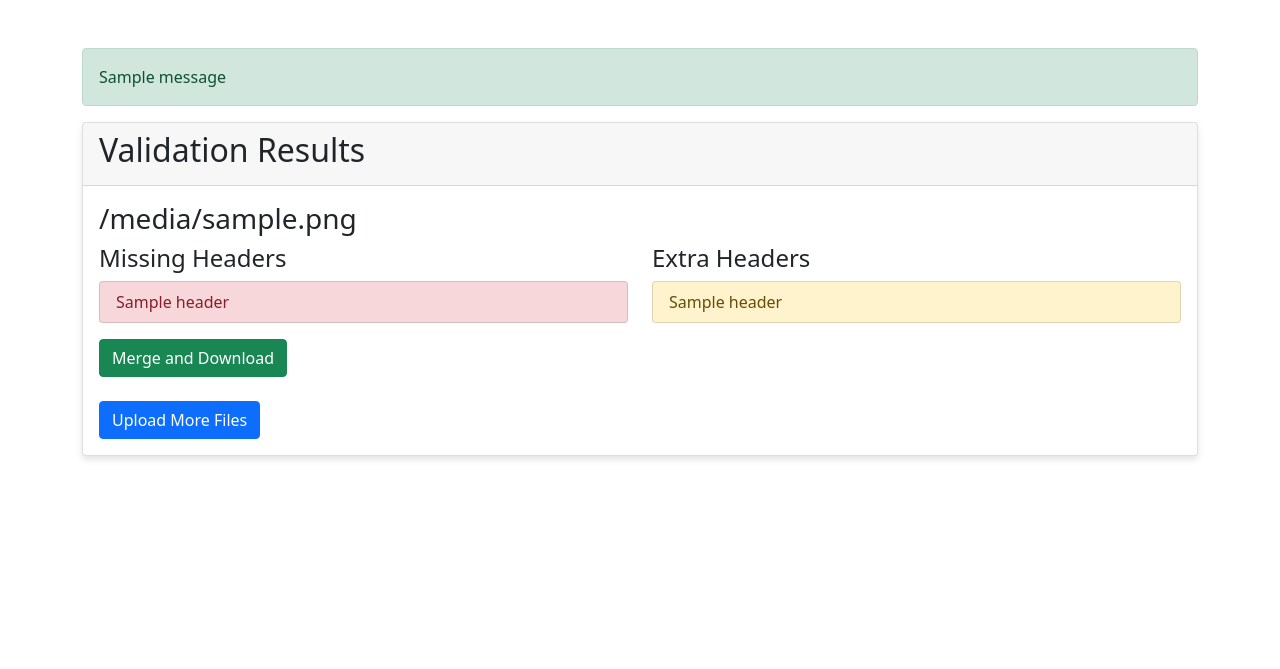
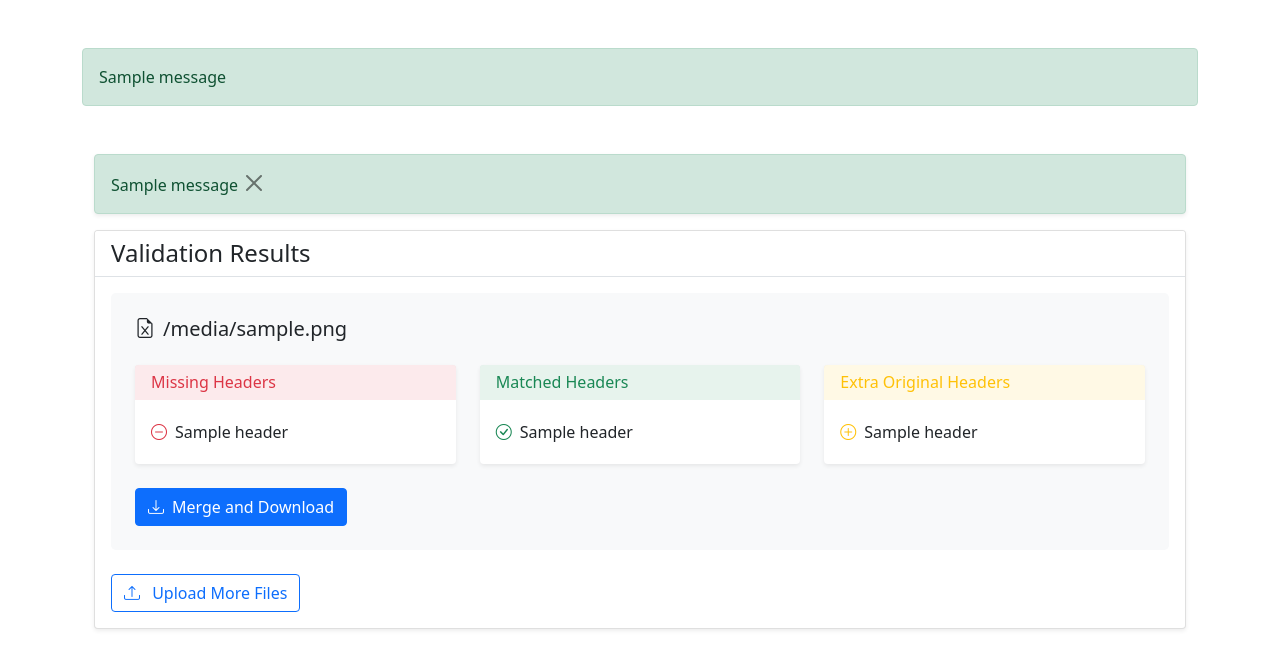
Before and after one commit to SinfulPhantom/excel-file-validation, a Flask app: template app/templates/results.html in a window 1280 px wide. Shown: the top 669 px of the page. Run offline with Flask 3, Linux system fonts and the light colour scheme; the template is opened without the code that fills it: most values are stand-ins (such as "Sample title", 1, 10 or a date in 2020); one stand-in notice (Sample message) is shown; some libraries are stand-ins or nearby versions.

Commit message:
header conversions

```diff
--- a/app/templates/results.html
+++ b/app/templates/results.html
@@ -1,104 +1,158 @@
 {% extends "base.html" %}
 {% block content %}
-<div class="card">
-    <div class="card-header">
-        <h2>Validation Results</h2>
+
+<div class="container mt-5">
+  {% with messages = get_flashed_messages(with_categories=true) %}
+    {% if messages %}
+      {% for category, message in messages %}
+        <div class="alert alert-{{ 'danger' if category == 'error' else category }} shadow-sm fade show">
+          {{ message }}
+          <button type="button" class="btn-close" data-bs-dismiss="alert"></button>
+        </div>
+      {% endfor %}
+    {% endif %}
+  {% endwith %}
+
+  <div class="card shadow-sm">
+    <div class="card-header bg-white border-bottom">
+      <h2 class="card-title h4 mb-0">Validation Results</h2>
+    </div>
+
+    <div class="card-body">
+      {% for result in results %}
+        <div class="result-section p-4 mb-4 bg-light rounded-3">
+          <h3 class="h5 mb-4 d-flex align-items-center">
+            <i class="bi bi-file-earmark-excel me-2"></i>
+            {{ result.filename }}
+          </h3>
+
+          <div class="row g-4">
+            <div class="col-md-4">
+              <div class="card h-100 border-0 shadow-sm">
+                <div class="card-header bg-danger bg-opacity-10 border-0">
+                  <h4 class="h6 mb-0 text-danger">Missing Headers</h4>
                 </div>
                 <div class="card-body">
-        {% for result in results %}
-        <div class="result-section mb-4">
-            <h3>{{ result.filename }}</h3>
-            <div class="row">
-                <div class="col-md-6">
-                    <h4>Missing Headers</h4>
                   {% if result.missing_headers %}
-                    <ul class="list-group">
+                    <ul class="list-unstyled mb-0">
                     {% for header in result.missing_headers %}
-                        <li class="list-group-item list-group-item-danger">{{ header }}</li>
+                      <li class="py-1"><i class="bi bi-dash-circle text-danger me-2"></i>{{ header }}</li>
                     {% endfor %}
                     </ul>
                   {% else %}
-                    <p>No missing headers</p>
+                    <p class="text-muted mb-0">No missing headers</p>
                   {% endif %}
                 </div>
-                <div class="col-md-6">
-                    <h4>Extra Headers</h4>
-                    {% if result.extra_headers %}
-                    <ul class="list-group">
-                        {% for header in result.extra_headers %}
-                        <li class="list-group-item list-group-item-warning">{{ header }}</li>
+              </div>
+            </div>
+
+            <div class="col-md-4">
+              <div class="card h-100 border-0 shadow-sm">
+                <div class="card-header bg-success bg-opacity-10 border-0">
+                  <h4 class="h6 mb-0 text-success">Matched Headers</h4>
+                </div>
+                <div class="card-body">
+                  {% if result.matched_headers %}
+                    <ul class="list-unstyled mb-0">
+                    {% for header in result.matched_headers %}
+                      <li class="py-1"><i class="bi bi-check-circle text-success me-2"></i>{{ header }}</li>
                     {% endfor %}
                     </ul>
                   {% else %}
-                    <p>No extra headers</p>
+                    <p class="text-muted mb-0">No matched headers</p>
                   {% endif %}
                 </div>
               </div>
+            </div>
+
+            <div class="col-md-4">
+              <div class="card h-100 border-0 shadow-sm">
+                <div class="card-header bg-warning bg-opacity-10 border-0">
+                  <h4 class="h6 mb-0 text-warning">Extra Original Headers</h4>
+                </div>
+                <div class="card-body">
+                  {% if result.extra_headers %}
+                    <ul class="list-unstyled mb-0">
+                    {% for header in result.extra_headers %}
+                      <li class="py-1"><i class="bi bi-plus-circle text-warning me-2"></i>{{ header }}</li>
+                    {% endfor %}
+                    </ul>
+                  {% else %}
+                    <p class="text-muted mb-0">No extra headers</p>
+                  {% endif %}
+                </div>
+              </div>
+            </div>
+          </div>
+
+          <div class="mt-4 d-flex gap-2">
             {% if result.missing_headers %}
-            <div class="mt-3">
-                <button class="btn btn-success merge-btn"
-                        data-file-id="{{ result.file_id }}"
-                        data-filename="{{ result.filename }}">
+              <button class="btn btn-primary d-flex align-items-center merge-btn" data-file-id="{{ result.file_id }}" data-filename="{{ result.filename }}" onclick="downloadFile('{{ result.file_id }}', '{{ result.filename }}')">
                 <span class="spinner-border spinner-border-sm d-none me-2" role="status"></span>
+                <i class="bi bi-download me-2"></i>
                 Merge and Download
               </button>
-            </div>
             {% endif %}
           </div>
+        </div>
       {% endfor %}
-        <a href="{{ url_for('main.upload_file') }}" class="btn btn-primary">Upload More Files</a>
+
+      <a href="{{ url_for('main.upload_file') }}" class="btn btn-outline-primary">
+        <i class="bi bi-upload me-2"></i>
+        Upload More Files
+      </a>
     </div>
   </div>
 
   <script>
-    document.querySelectorAll('.merge-btn').forEach(button => {
-        button.addEventListener('click', async function() {
-            const fileId = this.dataset.fileId;
-            const spinner = this.querySelector('.spinner-border');
+    function downloadFile(fileId, filename) {
+      const button = document.querySelector(`button[data-file-id="${fileId}"]`);
+      const spinner = button.querySelector('.spinner-border');
 
-            this.disabled = true;
       spinner.classList.remove('d-none');
+      button.disabled = true;
 
-            try {
-                const response = await fetch(`/merge_and_download/${fileId}`, {
-                    method: 'GET',
-                    headers: {
-                        'Accept': 'text/csv'
+      fetch(`/merge_and_download/${fileId}`)
+        .then(response => {
+          if (!response.ok) {
+            throw new Error('Network response was not ok');
           }
-                });
-
-                if (!response.ok) {
-                    throw new Error(`HTTP error! status: ${response.status}`);
-                }
-
-                // Get the filename from the Content-Disposition header
-                const contentDisposition = response.headers.get('Content-Disposition');
-                let filename = 'merged.csv';
-                if (contentDisposition) {
-                    const matches = /filename[^;=\n]*=((['"]).*?\2|[^;\n]*)/.exec(contentDisposition);
-                    if (matches != null && matches[1]) {
-                        filename = matches[1].replace(/['"]/g, '');
-                    }
-                }
-
-                const blob = await response.blob();
+          return response.blob();
+        })
+        .then(blob => {
           const url = window.URL.createObjectURL(blob);
           const a = document.createElement('a');
           a.href = url;
-                a.download = filename;
+          const originalName = filename.split('.')[0];
+          a.download = `${originalName}.csv`;
           document.body.appendChild(a);
           a.click();
+          document.body.removeChild(a);
           window.URL.revokeObjectURL(url);
-                a.remove();
-            } catch (error) {
+        })
+        .catch(error => {
           console.error('Error:', error);
-                alert(`Error during merge: ${error.message}`);
-            } finally {
-                this.disabled = false;
+          showToast('Error downloading file. Please try again.');
+        })
+        .finally(() => {
           spinner.classList.add('d-none');
+          button.disabled = false;
+        });
     }
-        });
-    });
+
+    function showToast(message) {
+      const toast = document.createElement('div');
+      toast.className = 'alert alert-danger alert-dismissible fade show position-fixed bottom-0 end-0 m-3';
+      toast.innerHTML = `
+        ${message}
+        <button type="button" class="btn-close" data-bs-dismiss="alert"></button>
+      `;
+      document.body.appendChild(toast);
+      setTimeout(() => toast.remove(), 5000);
+    }
   </script>
+
+  <link rel="stylesheet" href="https://cdn.jsdelivr.net/npm/bootstrap-icons@1.11.2/font/bootstrap-icons.css">
 </div>
+
 {% endblock %}
```
Also changed, not shown: app/routes.py (+7 -8 lines), app/services/merge_service.py (+42 -9 lines), app/tests/test_services.py (+101 -38 lines), app/utils/constants.py (+11 -0 lines), 1 other file. Lines whose indentation alone changed are shown as unchanged.
